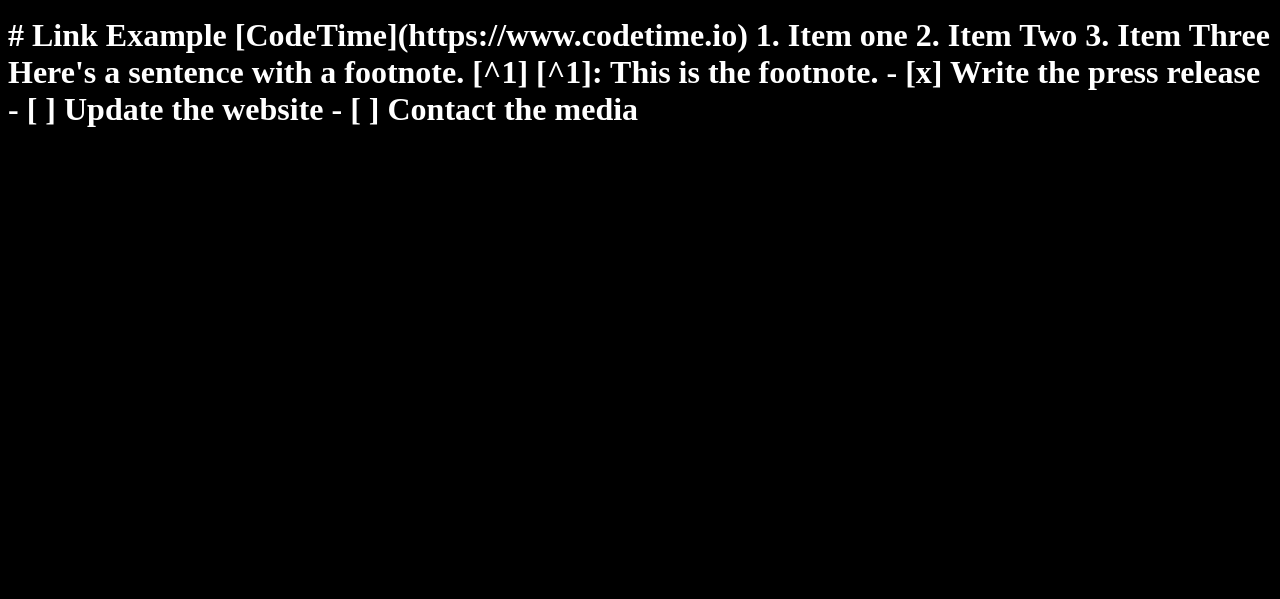
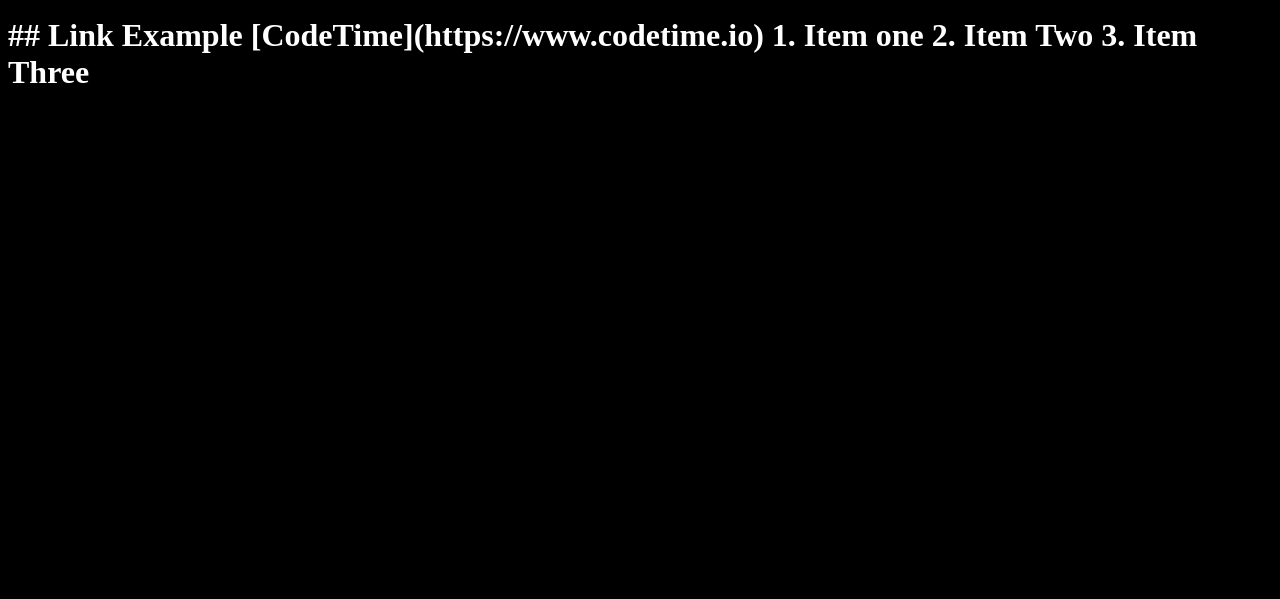
Before and after one commit to Manchester2/blog1, a plain HTML site: page index.html in a window 1280 px wide. Shown: the part 201-800 px from the top of the page. Drawn offline with Linux system fonts and the light colour scheme.

Commit message:
Update index.html

```diff
--- a/index.html
+++ b/index.html
@@ -8,22 +8,13 @@
 		<h1>Hello! </h1>
 		<h1> Now you can view your page source to check if everything is ok <h1>
 		<p> testing </p>
-			# Link Example
+		## Link Example
 
-			[CodeTime](https://www.codetime.io)
+[CodeTime](https://www.codetime.io)
 
-			1. Item one
-			2. Item Two
-			3. Item Three
-
-
-			Here's a sentence with a footnote. [^1]
-
-			[^1]: This is the footnote.
-
-			- [x] Write the press release
-			- [ ] Update the website
-			- [ ] Contact the media
+1. Item one
+2. Item Two
+3. Item Three
 
 </body>
 </html>
```
